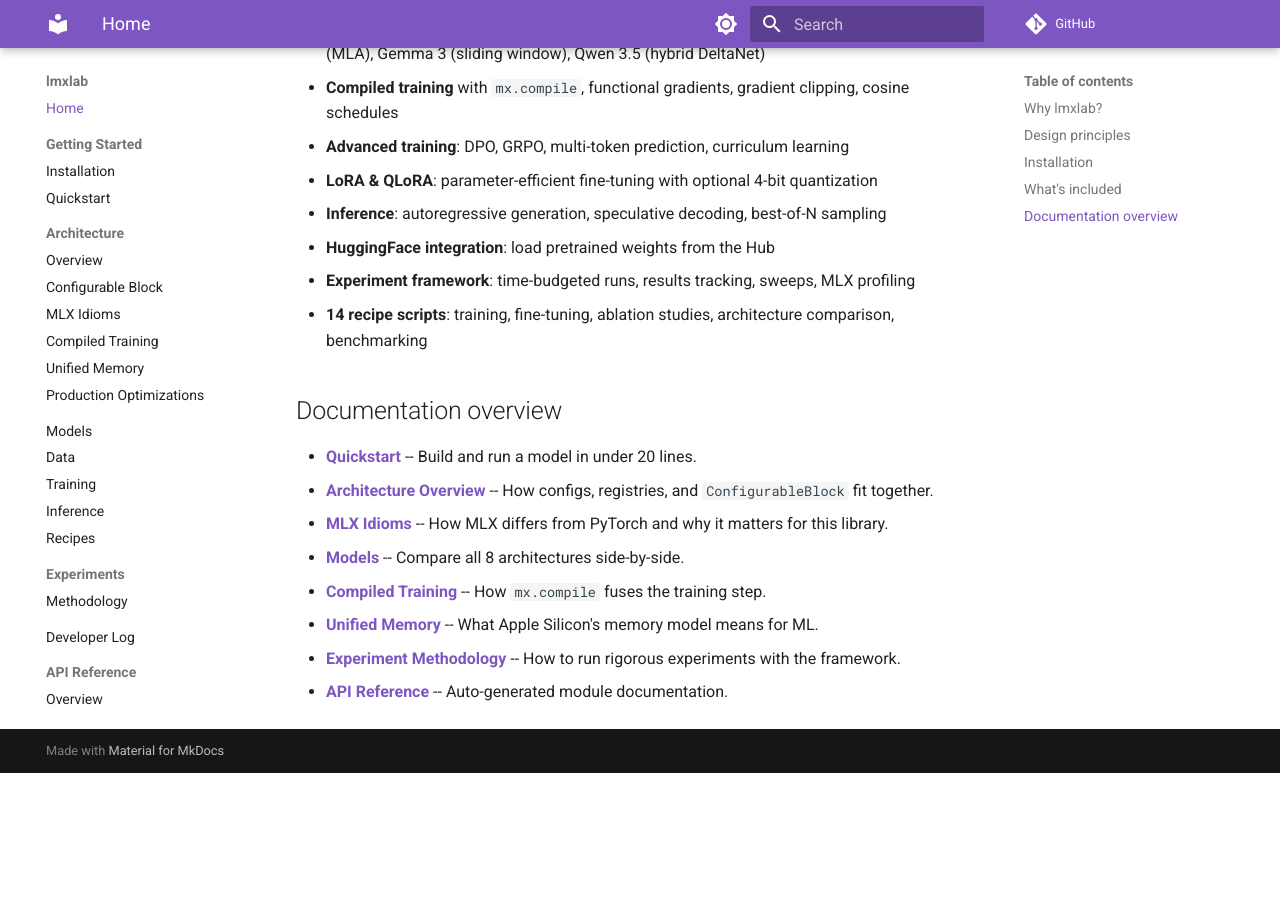
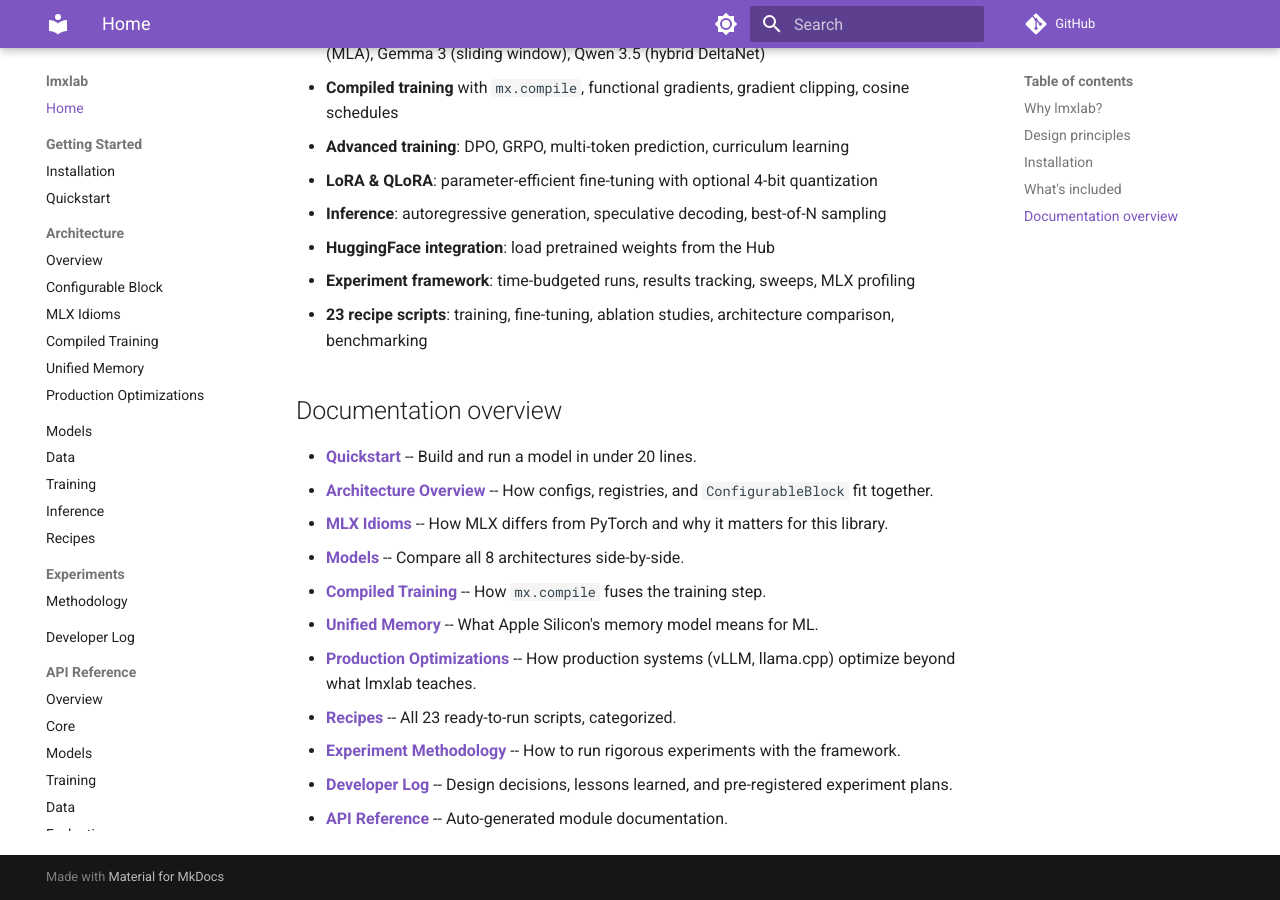
Before and after one commit to michaelellis003/lmxlab, an MkDocs documentation site: the page built from docs/index.md, in a window 1280 px wide and 900 px high, scrolled down 1509 px. Built offline with MkDocs 1.6.1 and Material for MkDocs 9.7.7, drawn with Linux system fonts in a browser that asks for light colours; comment, search, counter and statistics services are not loaded; before the commit the page ends 2282 px from its top, so only the background shows below that.

Commit message:
docs: fix recipe count and add links to new pages on homepage (#78)
Updated recipe count from 14 to 23. Added links to production
optimizations, recipes guide, and developer log.

```diff
--- a/docs/index.md
+++ b/docs/index.md
@@ -68,7 +68,7 @@
 - **Inference**: autoregressive generation, speculative decoding, best-of-N sampling
 - **HuggingFace integration**: load pretrained weights from the Hub
 - **Experiment framework**: time-budgeted runs, results tracking, sweeps, MLX profiling
-- **14 recipe scripts**: training, fine-tuning, ablation studies, architecture comparison, benchmarking
+- **23 recipe scripts**: training, fine-tuning, ablation studies, architecture comparison, benchmarking
 
 ## Documentation overview
 
@@ -83,6 +83,11 @@
   fuses the training step.
 - **[Unified Memory](architecture/unified-memory.md)** -- What Apple Silicon's
   memory model means for ML.
+- **[Production Optimizations](architecture/production-optimizations.md)** -- How
+  production systems (vLLM, llama.cpp) optimize beyond what lmxlab teaches.
+- **[Recipes](recipes/index.md)** -- All 23 ready-to-run scripts, categorized.
 - **[Experiment Methodology](experiments/methodology.md)** -- How to run rigorous
   experiments with the framework.
+- **[Developer Log](devlog/index.md)** -- Design decisions, lessons learned,
+  and pre-registered experiment plans.
 - **[API Reference](api/index.md)** -- Auto-generated module documentation.
```
